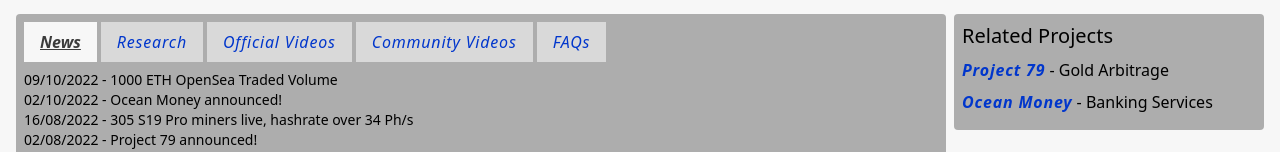
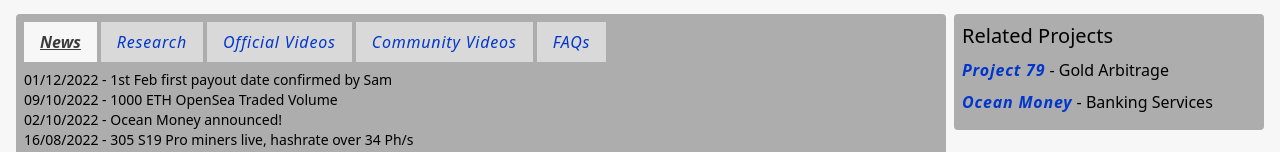
Before and after one commit to CryptoSafetySquad/website, a Next.js app: page /projects/hydro-whales in a window 1280 px wide. Shown: the part 608-760 px from the top of the page. Built offline with nearby package versions, Linux system fonts and the light colour scheme.

Commit message:
Extract hydrowhales news into data folder.

```diff
--- /dev/null
+++ b/data/projects/hydrowhales/news.ts
@@ -0,0 +1,12 @@
+const news = [
+
+  { date: '01/12/2022', content: '1st Feb first payout date confirmed by Sam' },
+  { date: '09/10/2022', content: '1000 ETH OpenSea Traded Volume' },
+  { date: '02/10/2022', content: 'Ocean Money announced!' },
+  { date: '16/08/2022', content: '305 S19 Pro miners live, hashrate over 34 Ph/s' },
+  { date: '02/08/2022', content: 'Project 79 announced!' },
+  { date: '21/07/2022', content: 'Final mint completed' }, // Last mint (NFT 9999) - Jul-21-2022 12:15:37 PM +UTC  https://etherscan.io/tx/0xf08cd460dde09e7d9aec2879bb3ec80288e0763eb54bad19e9cd87bcef8a2d71
+  { date: '12/03/2022', content: 'First NFT minted' }, // First mint (NFT 1) - Mar-12-2022 05:50:42 PM +UTC https://etherscan.io/tx/0xfeafbfcb9aab252ff8ddd21873f03572592989d8ce9adcd003e1a9fc9c4a7d81
+]
+
+export default news
--- a/pages/projects/hydro-whales.tsx
+++ b/pages/projects/hydro-whales.tsx
@@ -20,6 +20,7 @@ import AuthorComponent from '../../Components/Author'
 import Disclaimer from '../../Components/Research/Disclaimer'
 import Answers from '../../Components/Answers'
 import Header from '../../Components/Project/Header'
+import news from '../../data/projects/hydrowhales/news';
 
 import { officialVideos, communityVideos } from '../../data/projects/hydrowhales/videos'
 import answers from '../../data/projects/hydrowhales/answers'
@@ -102,14 +103,6 @@ const Research = () => {
 }
 
 const NewsContent = () => {
-  const news = [
-    { date: '09/10/2022', content: '1000 ETH OpenSea Traded Volume' },
-    { date: '02/10/2022', content: 'Ocean Money announced!' },
-    { date: '16/08/2022', content: '305 S19 Pro miners live, hashrate over 34 Ph/s' },
-    { date: '02/08/2022', content: 'Project 79 announced!' },
-    { date: '21/07/2022', content: 'Final mint completed' }, // Last mint (NFT 9999) - Jul-21-2022 12:15:37 PM +UTC  https://etherscan.io/tx/0xf08cd460dde09e7d9aec2879bb3ec80288e0763eb54bad19e9cd87bcef8a2d71
-    { date: '12/03/2022', content: 'First NFT minted' }, // First mint (NFT 1) - Mar-12-2022 05:50:42 PM +UTC https://etherscan.io/tx/0xfeafbfcb9aab252ff8ddd21873f03572592989d8ce9adcd003e1a9fc9c4a7d81
-  ]
   return (
     <>
       {
```
